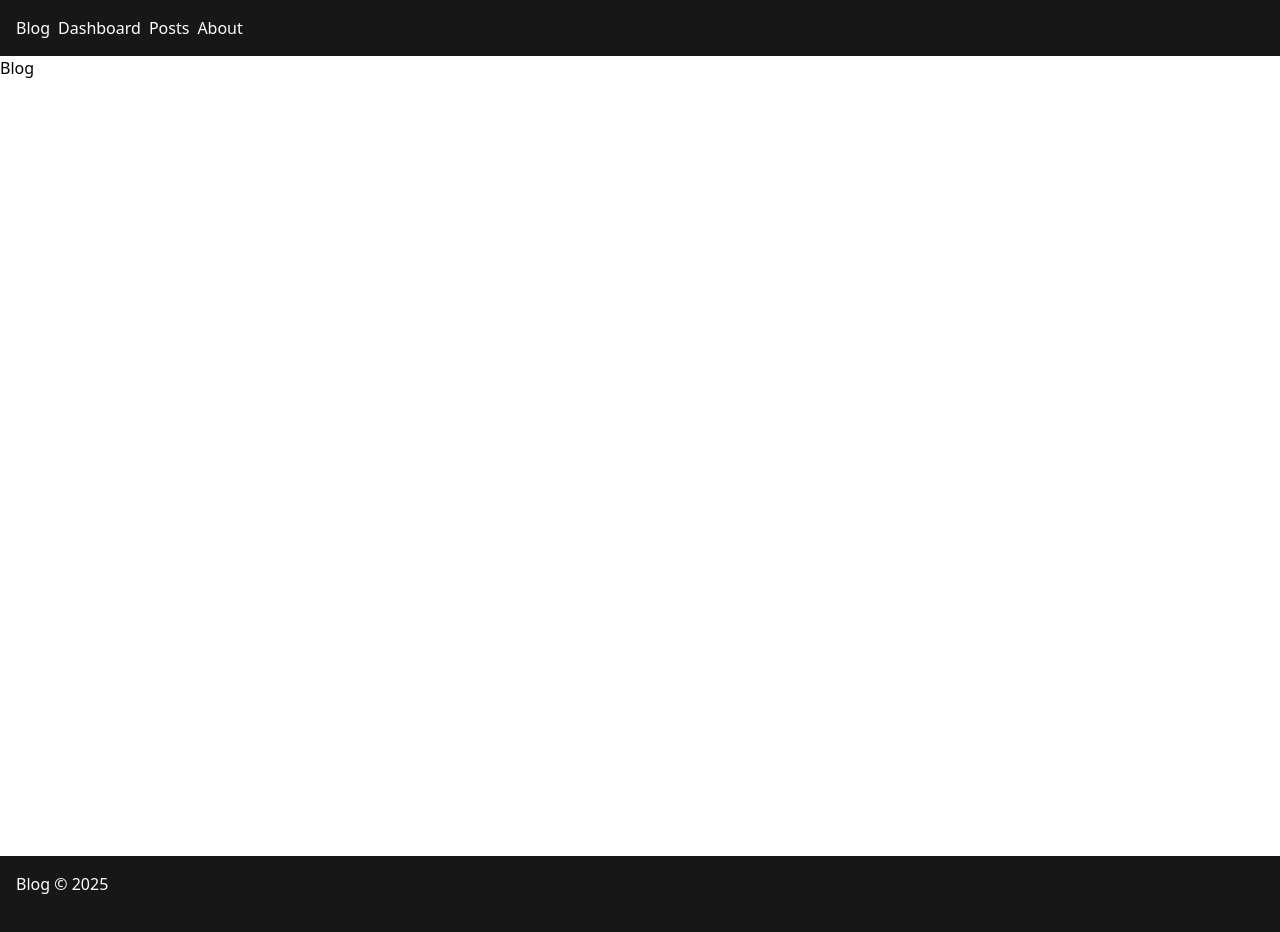
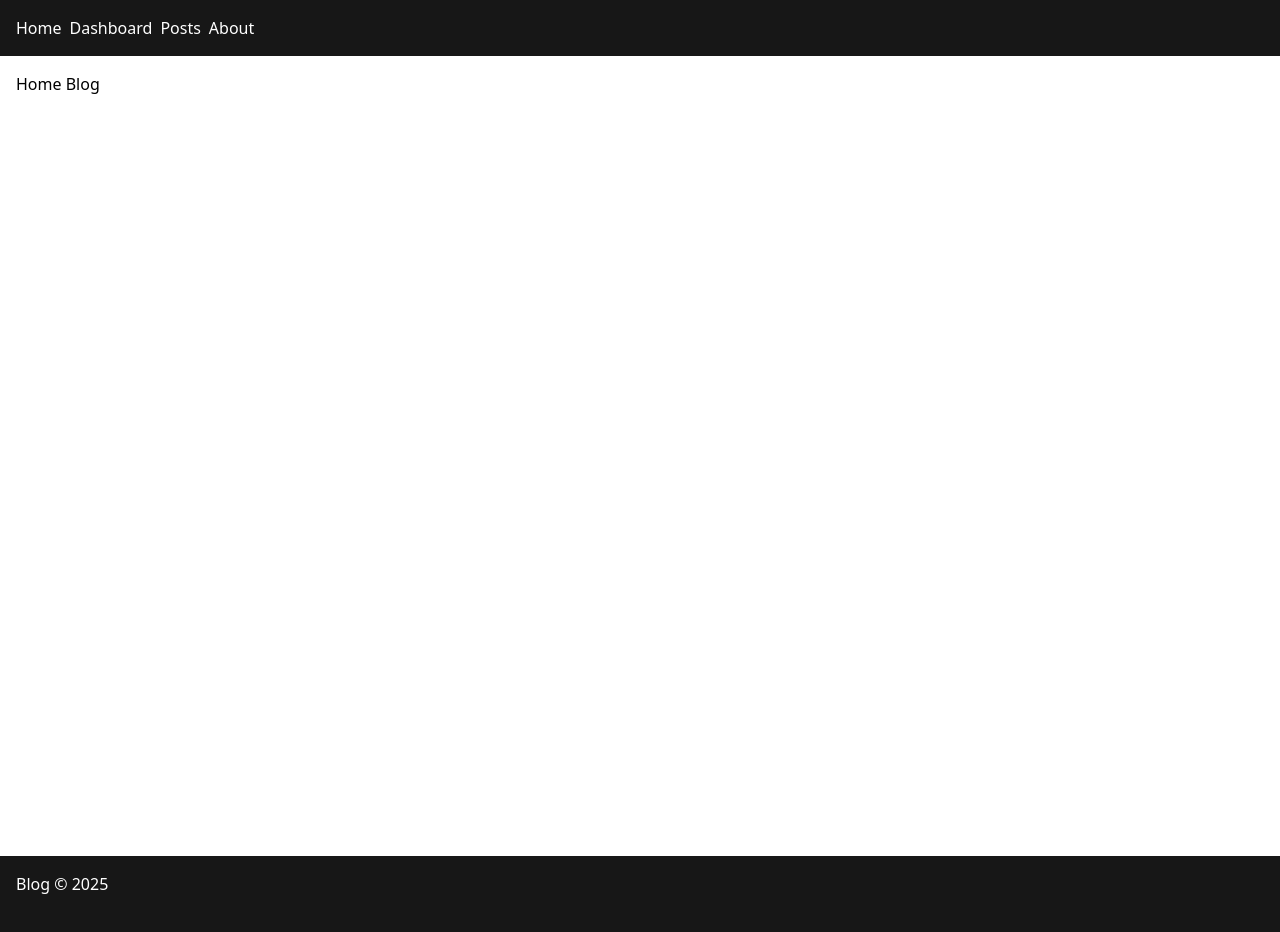
Before and after one commit to guitar6029/myblog, a Next.js app: page / in a window 1280 px wide. Shown: the top 932 px of the page. Built offline with nearby package versions, Linux system fonts and the light colour scheme.

Commit message:
added Home link, added padding to home

```diff
--- a/src/app/page.tsx
+++ b/src/app/page.tsx
@@ -2,8 +2,8 @@
 
 export default function Home() {
   return (
-    <div className="min-h-screen">
-      <h1>Blog</h1>
+    <div className="min-h-screen p-4">
+      <h1>Home Blog</h1>
     </div>
   );
 }
--- a/src/components/Header/Header.tsx
+++ b/src/components/Header/Header.tsx
@@ -3,9 +3,7 @@ import Link from "next/link"
 export default function Header() {
     return (
         <header className="flex flex-row items-center p-4 bg-neutral-900 gap-2 text-white">
-            <div>
-                <span>Blog</span>
-            </div>
+            <Link href="/">Home</Link>
             <Link href="/dashboard">Dashboard</Link>
             <Link href="/posts">Posts</Link>
             <Link href="/about">About</Link>
```
